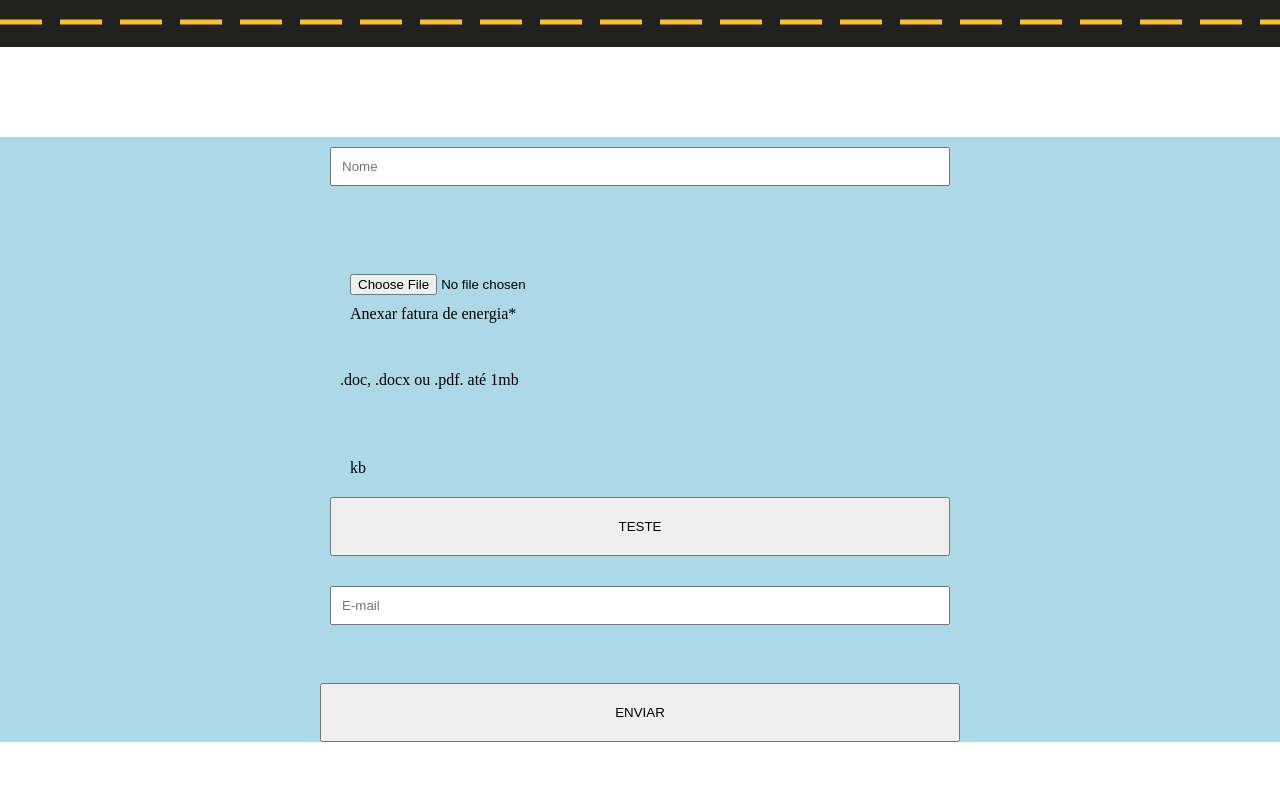
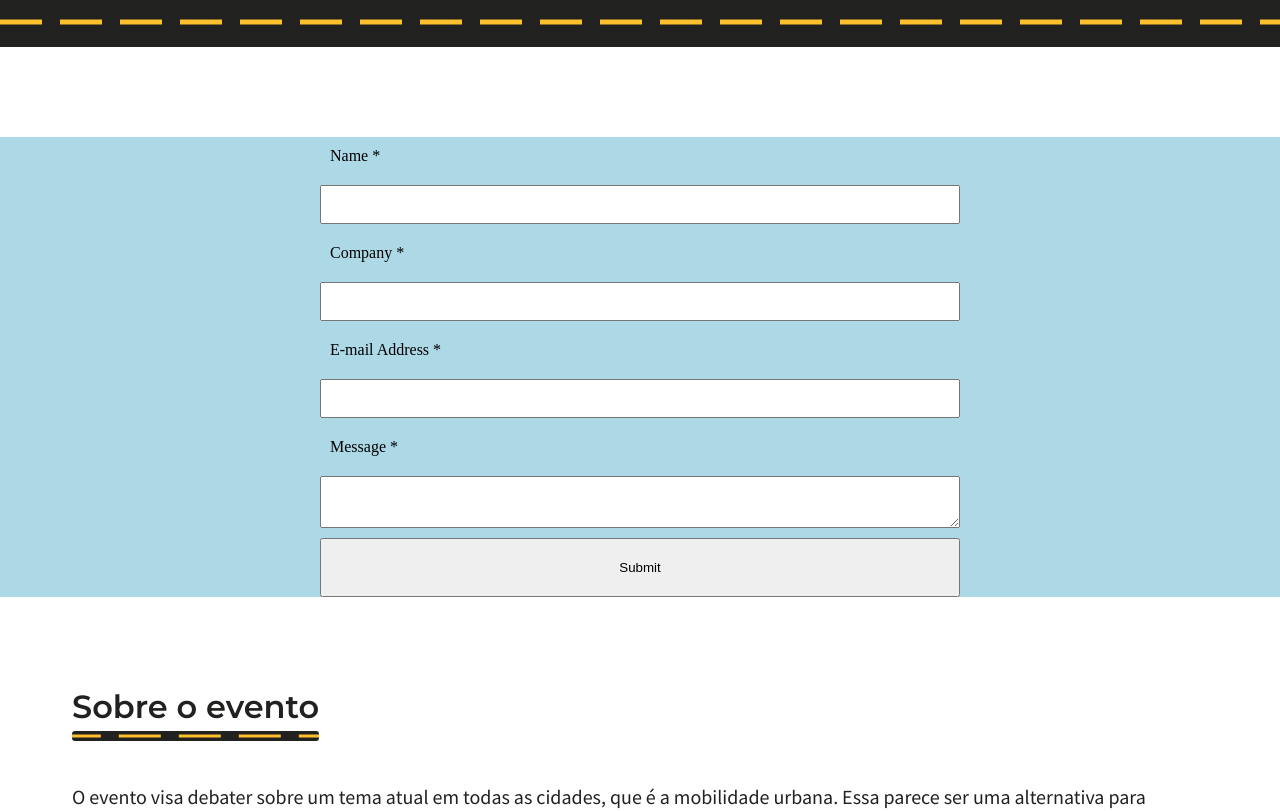
Before and after one commit to rosivancardosoferreira/mobilidade, a Next.js app: page / in a window 1280 px wide. Shown: the part 560-1371 px from the top of the page. Built offline with nearby package versions, Linux system fonts and the light colour scheme.

Commit message:
fix: file

```diff
--- a/src/presentation/sections/home/Form/index.tsx
+++ b/src/presentation/sections/home/Form/index.tsx
@@ -71,7 +71,7 @@
 
   return (
     <Teste>
-      <Form
+      {/* <Form
         validate={validate}
         onSubmit={onSubmit}
         render={({ handleSubmit, form }) => (
@@ -202,7 +202,20 @@
             )}
           </form>
         )}
-      />
+      /> */}
+
+      <form name="contact-form" method="POST">
+        <input type="hidden" name="form-name" value="contact-form" />
+        <label htmlFor="name">Name *</label>
+        <input id="name" name="name" required type="text" />
+        <label htmlFor="company">Company *</label>
+        <input id="company" name="company" required type="text" />
+        <label htmlFor="email">E-mail Address *</label>
+        <input id="email" type="email" name="email" required />
+        <label htmlFor="message">Message *</label>
+        <textarea id="message" name="message" required></textarea>
+        <button type="submit">Submit</button>
+      </form>
     </Teste>
   );
 }
```
